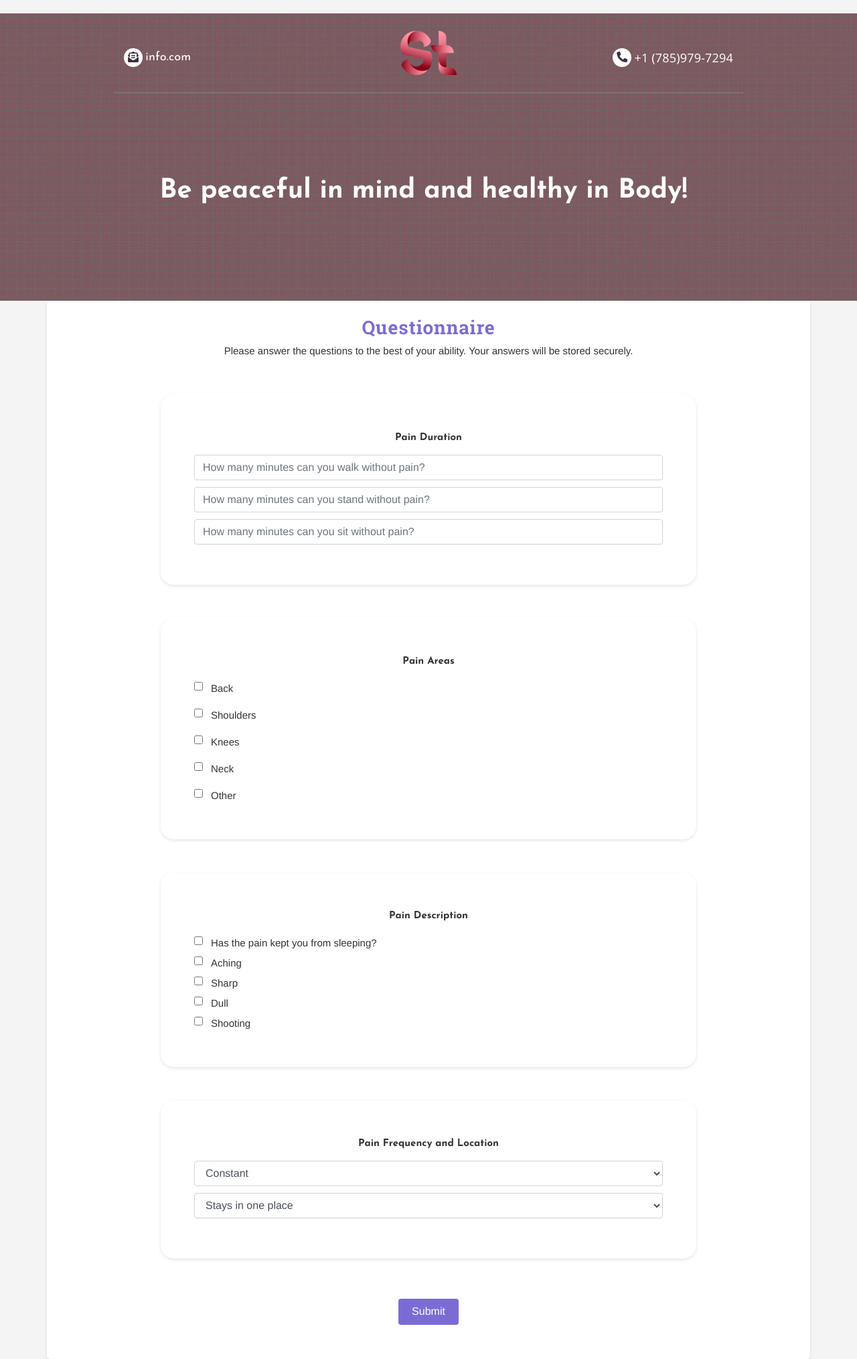
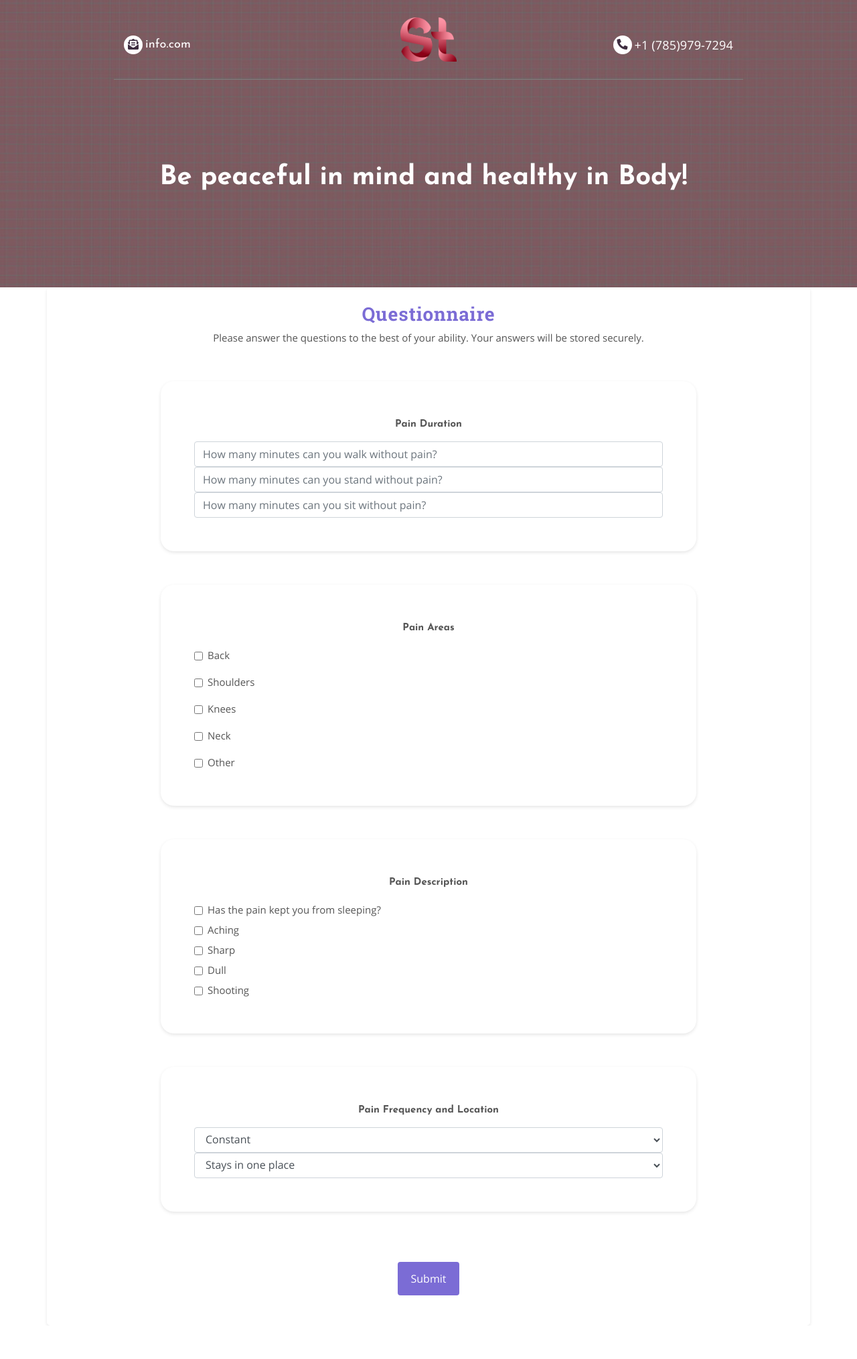
Before and after one commit to ladyOouf/SymptoTrack, a Flask app: page /questionnaire/ in a window 1280 px wide. Shown: the whole page at 67% size. After the commit the page ends 1979 px from the top, so only its background shows below. Run offline with Flask 3, Linux system fonts and the light colour scheme; the visitor is signed in with stand-in values (Sample User, id 1); some libraries are stand-ins or nearby versions.

Commit message:
Questionnaire Page Update

```diff
--- a/Sympto_track/templates/other html/questionnaire.html
+++ b/Sympto_track/templates/other html/questionnaire.html
@@ -2,7 +2,7 @@
 Description: This code asks the user questions about their symptom.
 Authors: Ava G
 Date Creation : November 17, 2023
-Date Revised: February, 2024
+Date Revised: December 3, 2023
 Preconditions: Empty Strings are not allowed.
 Postconditions: No return values.
 -->
@@ -19,7 +19,7 @@ Postconditions: No return values.
     <link rel="stylesheet" type="text/css" href="../../static/bootstrap/css/bootstrap-grid.css"> <!-- Include Bootstrap Grid CSS -->
 
     <!--Stylesheet-->
-    <link rel="stylesheet" type="text/css" href="../../static/css/normalize.css"> <!-- Include a custom stylesheet (normalize) -->
+    <link rel="stylesheet" type="text/css" href="../../static/css/normailze.css"> <!-- Include a custom stylesheet (normalize) -->
     <link rel="stylesheet" type="text/css" href="../../static/css/style.css"> <!-- Include a custom stylesheet (style) -->
     <link rel="stylesheet" type="text/css" href="../../static/css/responsive.css"> <!-- Include a custom stylesheet (responsive) -->
 
@@ -63,46 +63,13 @@ Postconditions: No return values.
 
 <!-- display -->
     <style>
-        body {
-            font-family: 'Helvetica Neue', Helvetica, Arial, sans-serif;
-            color: #333;
-            background-color: #f4f4f4;
-            padding-top: 20px;
-        }
+
 
         .container {
             background-color: #fff;
             padding: 20px;
             border-radius: 5px;
             box-shadow: 0 2px 4px rgba(0, 0, 0, 0.1);
-        }
-
-        h1, h2, h3, h4, h5, h6 {
-            color: #333;
-        }
-
-        .form-check-label {
-            margin-left: 5px;
-        }
-
-        .form-control, .form-check-input {
-            margin-bottom: 10px;
-        }
-
-        .btn-primary {
-            color: #fff;
-            background-color: #007bff;
-            border-color: #007bff;
-        }
-
-        .btn-primary:hover {
-            color: #fff;
-            background-color: #0056b3;
-            border-color: #004085;
-        }
-
-        .form-section {
-            margin-bottom: 30px;
         }
 
         .form-section-header {
@@ -128,26 +95,32 @@ Postconditions: No return values.
     height: 100px;           /* Example height, you can adjust this as needed */
 }
 
-
     </style>
 </head>
+
+
 <body>
     <div class="container">
         <!-- page heading -->
+        <header>
             <h2 class="section-title">Questionnaire</h2>
                 <!-- page subheading -->
                 <p class="text-center">Please answer the questions to the best of your ability. Your answers will be stored securely.</p>
+        </header>
 
         <form>
           <!-- section for pain duration -->
+            <section>
                 <div class="form-section">
                     <h4 class="form-section-header">Pain Duration</h4>
                     <input type="number" class="form-control" id="walkPainFree" name="walkPainFree" min="0" placeholder="How many minutes can you walk without pain?">
                     <input type="number" class="form-control" id="standPainFree" name="standPainFree" min="0" placeholder="How many minutes can you stand without pain?">
                     <input type="number" class="form-control" id="sitPainFree" name="sitPainFree" min="0" placeholder="How many minutes can you sit without pain?">
                 </div>
+            </section>
 
             <!-- section for pain areas -->
+            <section>
                 <div class="form-section">
                     <h4 class="form-section-header">Pain Areas</h4>
                     <div class="checkbox-grid">
@@ -174,7 +147,9 @@ Postconditions: No return values.
                     </div>
                 </div>
                 </div>
+            </section>
             <!-- section for pain description -->
+            <section>
                 <div class="form-section">
                     <h4 class="form-section-header">Pain Description</h4>
                     <div class="form-check">
@@ -198,7 +173,9 @@ Postconditions: No return values.
                         <label class="form-check-label" for="shooting">Shooting</label>
                     </div>
                 </div>
+            </section>
             <!-- section for pain frequency and location -->
+            <section>
                 <div class="form-section">
                     <h4 class="form-section-header">Pain Frequency and Location</h4>
                     <select class="form-control" id="painFrequency" name="painFrequency">
@@ -213,9 +190,10 @@ Postconditions: No return values.
                 <div class="button-container">
                     <button type="submit">Submit</button>
                 </div>
-
+            </section>
         </form>
     </div>
+
 <!-- creates a text box when other is clicked -->
     <script src="../../static/js/jquery.js"></script> <!-- new query, Sarah -->
     <script src="../../static/js/scripts.js"></script> <!-- establishes script.js connection, Sarah -->
```
Also changed, not shown: 2 other files. Lines whose indentation alone changed are shown as unchanged.
